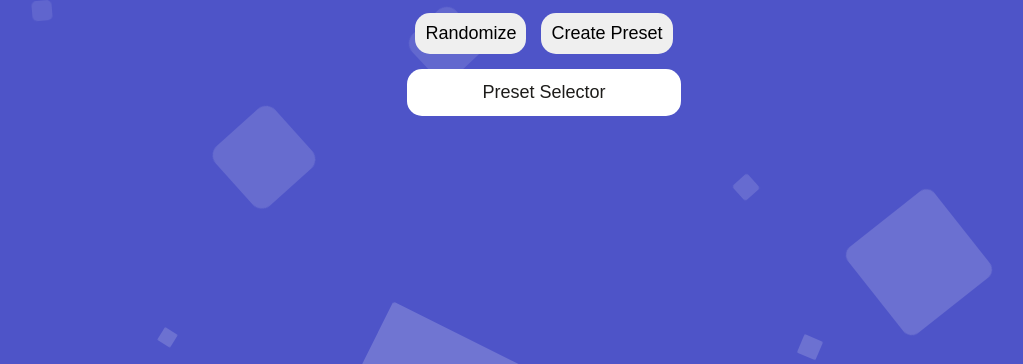
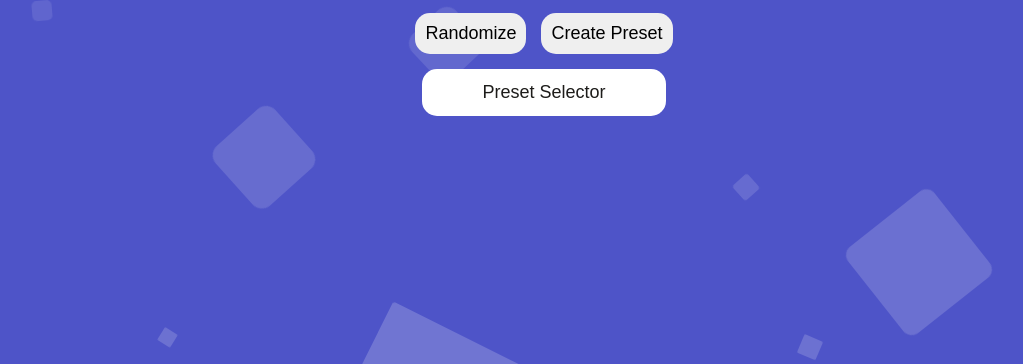
Before and after one commit to DragunWF/Nickname-Randomizer, a website with bundled scripts: page index.html in a window 1280 px wide. Both pictures are taken after a click on the button "Back". Shown: the part 436-800 px from the top of the page, without its empty margins (96-1119 px from the left). Built offline with nearby package versions, Linux system fonts and the light colour scheme.

Commit message:
Update styles.css

```diff
--- a/css/styles.css
+++ b/css/styles.css
@@ -59,9 +59,9 @@ button {
   background-color: #fff;
   color: var(--color-text);
   padding: 13px;
-  padding-left: 75px;
+  padding-left: 60px;
   font-size: 18px;
-  padding-right: 75px;
+  padding-right: 60px;
   border: none;
   border-radius: 15px;
 }
```
